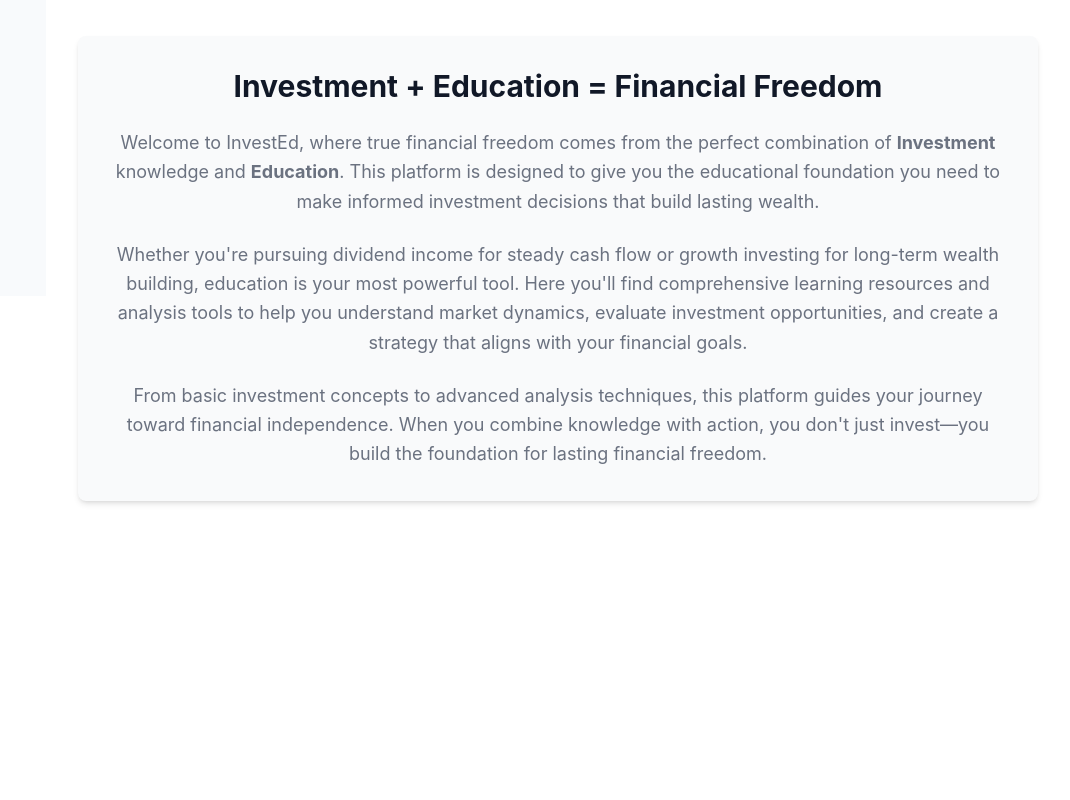
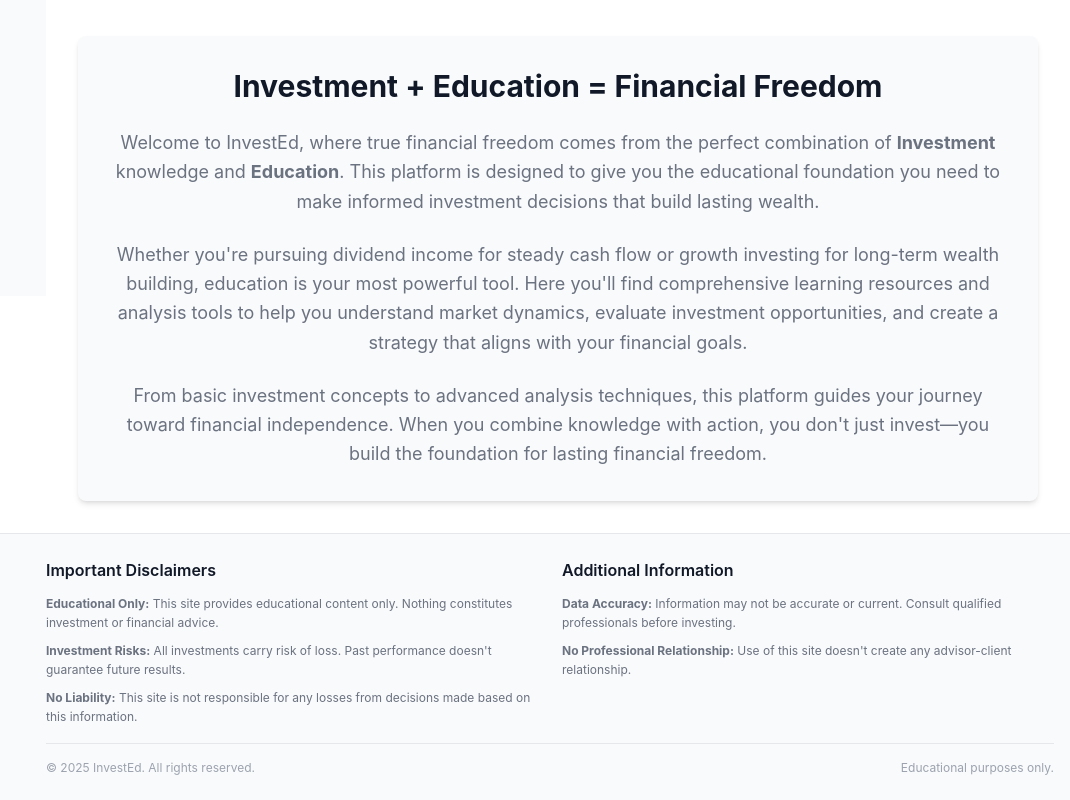
Before and after one commit to samuel-kar/invest-ed, a React (Vite) app in the folder frontend/: page / in a window 1280 px wide. Shown: the part 504-1304 px from the top of the page, without its empty margins (210-1280 px from the left). Before the commit the page ends 1037 px from the top, so only its background shows below. Built offline with nearby package versions, Linux system fonts and the light colour scheme; no server answers.

Commit message:
add footer with disclaimers

```diff
--- /dev/null
+++ b/frontend/src/components/Footer.tsx
@@ -0,0 +1,76 @@
+import React from 'react'
+
+export default function Footer() {
+  return (
+    <footer
+      className="mt-auto py-6 px-4 lg:pl-64"
+      style={{
+        backgroundColor: 'var(--bg-secondary)',
+        borderTop: '1px solid var(--border-color)',
+      }}
+    >
+      <div className="max-w-7xl mx-auto">
+        <div className="grid grid-cols-1 md:grid-cols-2 gap-6">
+          {/* Main Disclaimer */}
+          <div>
+            <h3
+              className="text-base font-semibold mb-3"
+              style={{ color: 'var(--text-primary)' }}
+            >
+              Important Disclaimers
+            </h3>
+            <div
+              className="space-y-2 text-xs leading-relaxed"
+              style={{ color: 'var(--text-secondary)' }}
+            >
+              <p>
+                <strong>Educational Only:</strong> This site provides educational content only. Nothing constitutes investment or financial advice.
+              </p>
+              <p>
+                <strong>Investment Risks:</strong> All investments carry risk of loss. Past performance doesn't guarantee future results.
+              </p>
+              <p>
+                <strong>No Liability:</strong> This site is not responsible for any losses from decisions made based on this information.
+              </p>
+            </div>
+          </div>
+
+          {/* Additional Info */}
+          <div>
+            <h3
+              className="text-base font-semibold mb-3"
+              style={{ color: 'var(--text-primary)' }}
+            >
+              Additional Information
+            </h3>
+            <div
+              className="space-y-2 text-xs leading-relaxed"
+              style={{ color: 'var(--text-secondary)' }}
+            >
+              <p>
+                <strong>Data Accuracy:</strong> Information may not be accurate or current. Consult qualified professionals before investing.
+              </p>
+              <p>
+                <strong>No Professional Relationship:</strong> Use of this site doesn't create any advisor-client relationship.
+              </p>
+            </div>
+          </div>
+        </div>
+
+        {/* Copyright */}
+        <div
+          className="mt-4 pt-4 border-t text-xs"
+          style={{
+            borderColor: 'var(--border-color)',
+            color: 'var(--text-muted)',
+          }}
+        >
+          <div className="flex flex-col sm:flex-row justify-between items-center">
+            <p>© 2025 InvestEd. All rights reserved.</p>
+            <p className="mt-1 sm:mt-0">Educational purposes only.</p>
+          </div>
+        </div>
+      </div>
+    </footer>
+  )
+}
--- a/frontend/src/routes/__root.tsx
+++ b/frontend/src/routes/__root.tsx
@@ -2,6 +2,7 @@ import { Outlet, createRootRoute } from '@tanstack/react-router'
 
 import Header from '../components/Header'
 import Sidebar from '../components/Sidebar'
+import Footer from '../components/Footer'
 
 export const Route = createRootRoute({
   component: () => (
@@ -11,6 +12,7 @@ export const Route = createRootRoute({
       <main className="lg:pl-64 pt-20">
         <Outlet />
       </main>
+      <Footer />
     </>
   ),
 })
```
